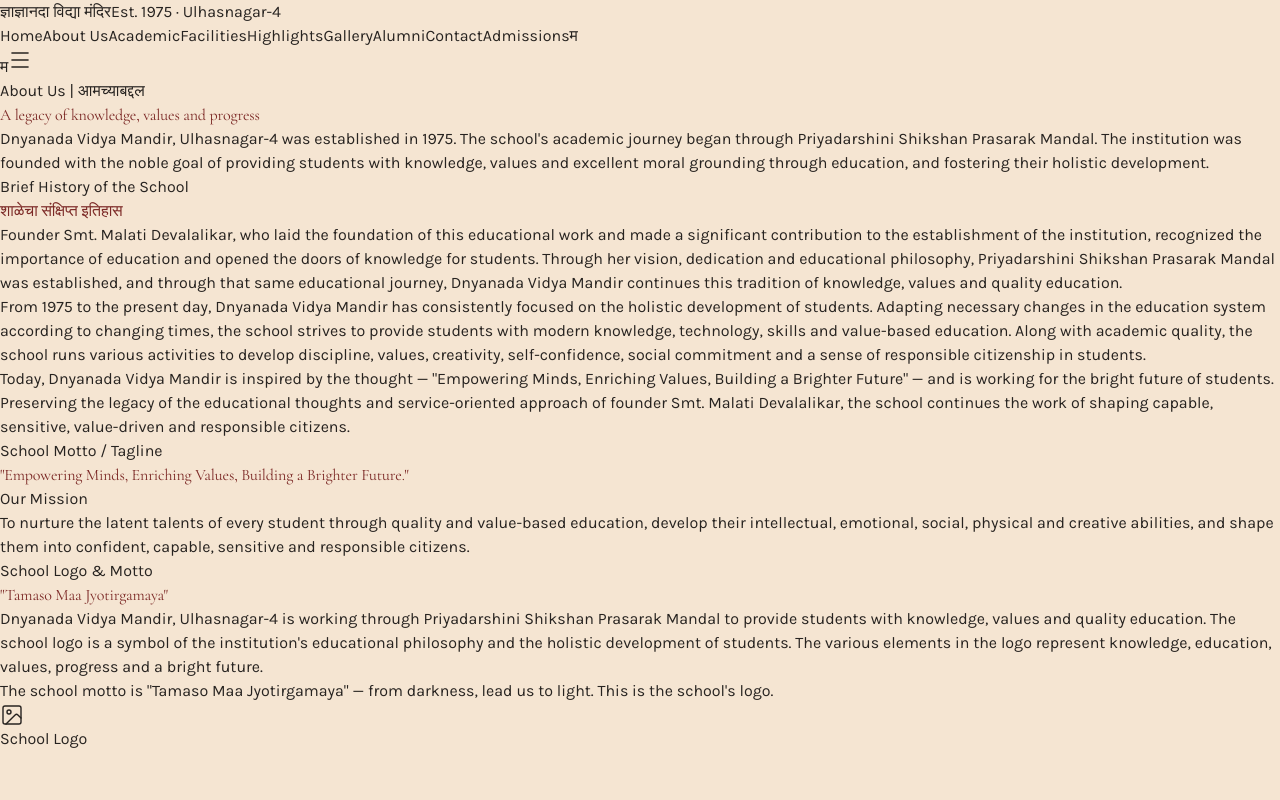
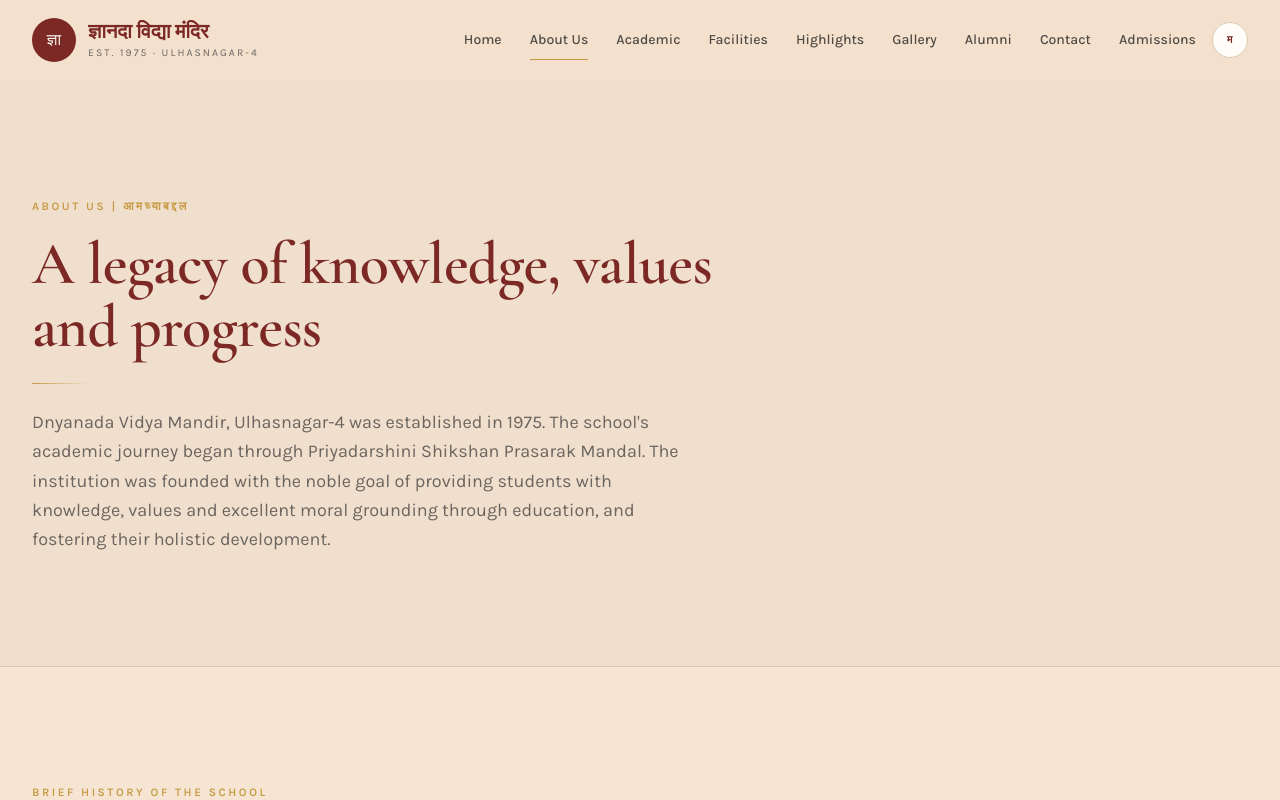
Before and after one commit to jagdishpanada2000-cloud/Dyanada-vidya-mandir-, a Next.js app: page /about in a window 1280 px wide. Shown: the top 800 px of the page. Built offline with nearby package versions, Linux system fonts and the light colour scheme.

Commit message:
Fix Tailwind v4 source paths in globals.css

```diff
--- a/src/styles/globals.css
+++ b/src/styles/globals.css
@@ -1,5 +1,8 @@
 @import "tailwindcss" source(none);
-@source "../src";
+@source "../app";
+@source "../components";
+@source "../lib";
+@source "../hooks";
 @import "tw-animate-css";
 
 @custom-variant dark (&:is(.dark *));
```
Also changed, not shown: LOGO.jpeg (added).
